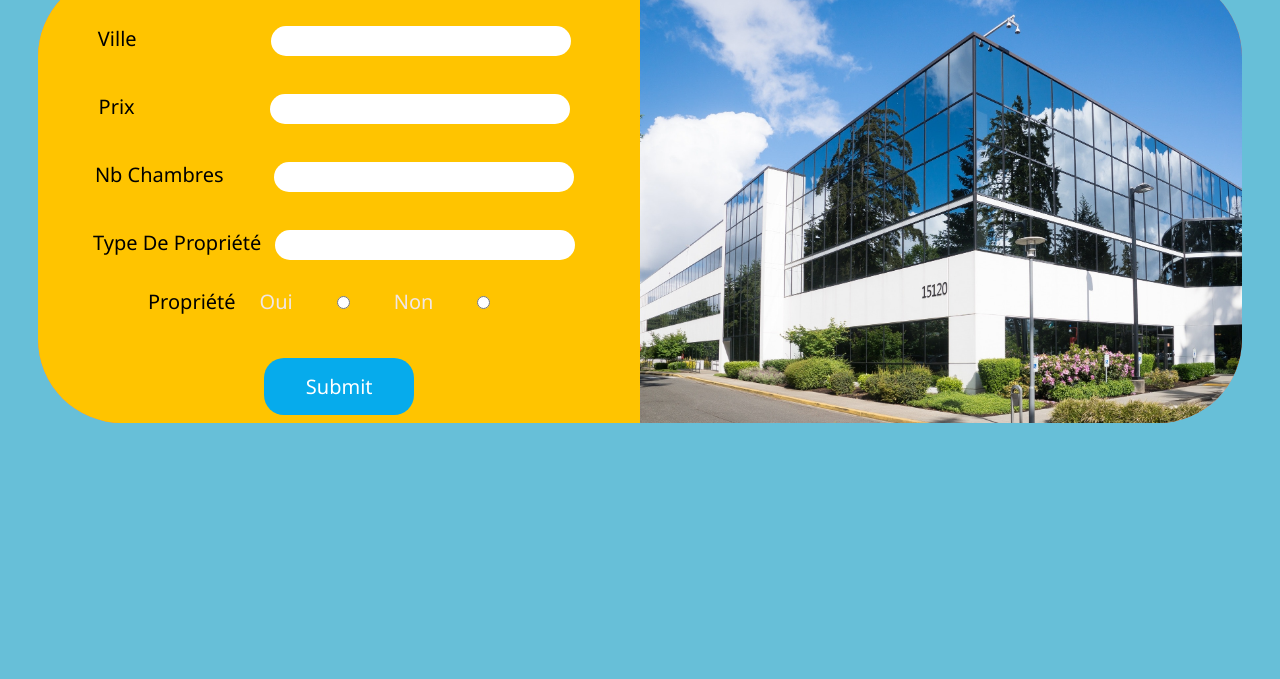
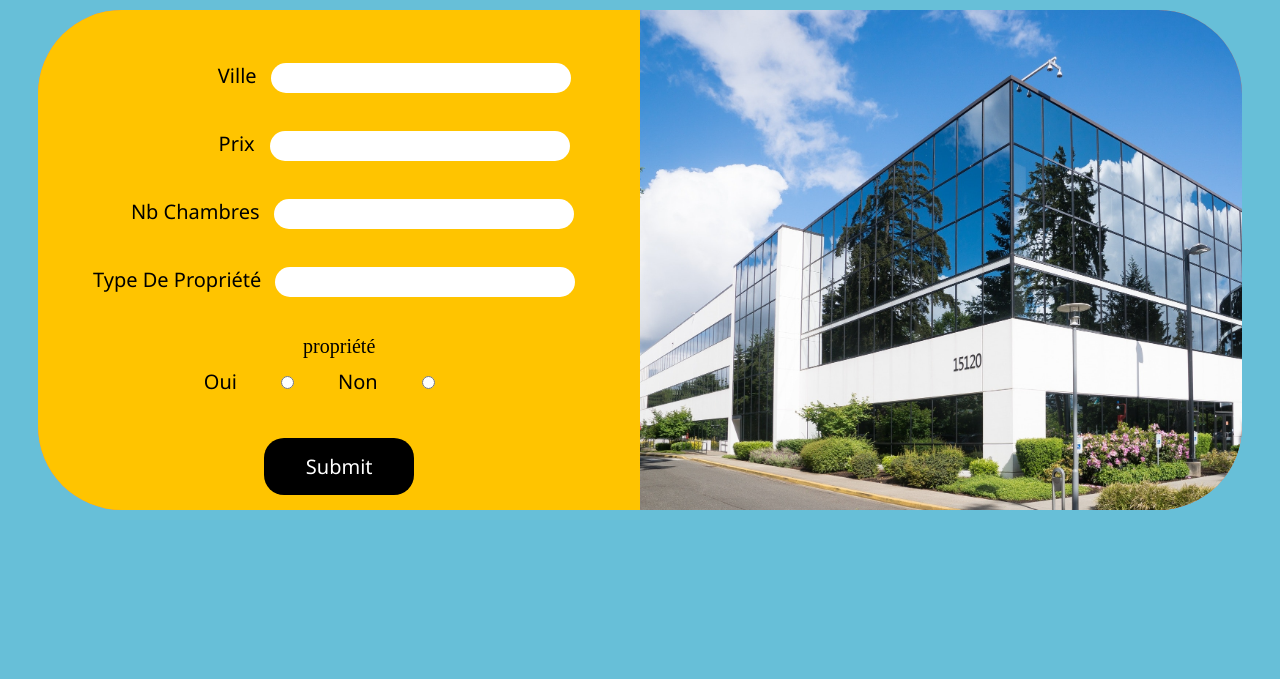
Before and after one commit to abdessamadziani/youcode-html-css-, a plain HTML site: page Imobilier web site responsive/index.html in a window 1280 px wide. Shown: the part 121-800 px from the top of the page. Drawn offline with Linux system fonts and the light colour scheme.

Commit message:
web site Immobilier (Responsive and accessible)

```diff
--- a/Imobilier web site responsive/index.html
+++ b/Imobilier web site responsive/index.html
@@ -25,30 +25,32 @@
           <div class="clear"></div>
         </div>
       </header>
+      <main>
+        <h1 style="text-align: center;">welcome</h1>
       <section>
           <div class="parent-section">
               <div class="first-child">
                   <form>
-                  <label for="input-1">Ville</label>
-                  &nbsp; &nbsp; &nbsp; &nbsp;&nbsp;&nbsp;&nbsp;&nbsp; &nbsp; &nbsp; &nbsp;&nbsp;&nbsp; &nbsp;&nbsp;&nbsp;&nbsp;&nbsp;&nbsp;&nbsp;&nbsp;&nbsp;
+                    &nbsp; &nbsp; &nbsp; &nbsp;&nbsp;&nbsp;&nbsp;&nbsp; &nbsp; &nbsp; &nbsp;&nbsp;&nbsp; &nbsp;&nbsp;&nbsp;&nbsp;&nbsp;&nbsp;&nbsp;&nbsp;&nbsp;
+                    <label for="input-1">Ville</label>
                   <input type="text" id="input-1">
                   <br><br>
+                  &nbsp; &nbsp; &nbsp; &nbsp;&nbsp;&nbsp;&nbsp;&nbsp;  &nbsp; &nbsp; &nbsp;&nbsp;&nbsp; &nbsp;&nbsp;&nbsp;&nbsp;&nbsp;&nbsp;&nbsp;&nbsp;&nbsp;
                   <label for="input-2">prix </label>
-                  &nbsp; &nbsp; &nbsp; &nbsp;&nbsp;&nbsp;&nbsp;&nbsp;  &nbsp; &nbsp; &nbsp;&nbsp;&nbsp; &nbsp;&nbsp;&nbsp;&nbsp;&nbsp;&nbsp;&nbsp;&nbsp;&nbsp;
-                  <input type="number" id="input-1">
+                  <input type="number" id="input-2">
                   <br><br>
-                  <label for="input-2">Nb Chambres</label>
                   &nbsp;&nbsp;&nbsp;&nbsp;&nbsp;&nbsp;&nbsp;&nbsp;
-                  <input type="number" id="input-1">
+                  <label for="input-3">Nb Chambres</label>
+                  <input type="number" id="input-3">
                   <br><br>
-                  <label for="input-3" id="tt">type de propriété</label>
-                  <input type="text" id="input-3">
+                  <label for="input-4" id="tt">type de propriété</label>
+                  <input type="text" id="input-4">
                   <br><br>
-                  <label  id="pp">propriété</label>
-                  <label id="rdb" style="color: rgb(240, 230, 230); ">oui</label>
-                  <input  type="radio" name="pro" >
-                  <label style="color: rgb(240, 230, 230); ">non</label>
-                  <input type="radio" name="pro" >
+                  <p  id="pp">propriété</p>
+                  <label id="rdb" for="pro1" style="color: rgb(0, 0, 0); ">oui</label>
+                  <input  type="radio" name="pro" id="pro1" >
+                  <label  for="pro2" style="color: rgb(0, 0, 0); ">non</label>
+                  <input type="radio" name="pro" id="pro2" >
                   <br><br>
                   <button>submit</button>
                   </form>
@@ -58,6 +60,8 @@
               </div>
           </div>
       </section>
+    </main>
+
 
 </body>
 </html>
--- a/Imobilier web site responsive/style.css
+++ b/Imobilier web site responsive/style.css
@@ -56,7 +56,7 @@ a
   .parent-section
   {   position: relative;
       width: 94%;
-      height: 450px;
+      height: 500px;
       background-color: coral;
       margin: auto;
       margin-top: 25px;
@@ -114,7 +114,8 @@ a
   }
   #pp
   {
-      margin-right: 20px;
+      margin: 10px;
+      font-size: 20px;
   }
   button
   {
@@ -123,8 +124,8 @@ a
       font-family: 'Segoe UI', Tahoma, Geneva, Verdana, sans-serif;
       font-size: 20px;
       padding: 15px;
-      background-color:#06abec;
-      color: white;
+      background-color:#000000;
+      color: rgb(255, 255, 255);
       margin: 25px auto;
       border: none;
       border-radius: 20px;
```
